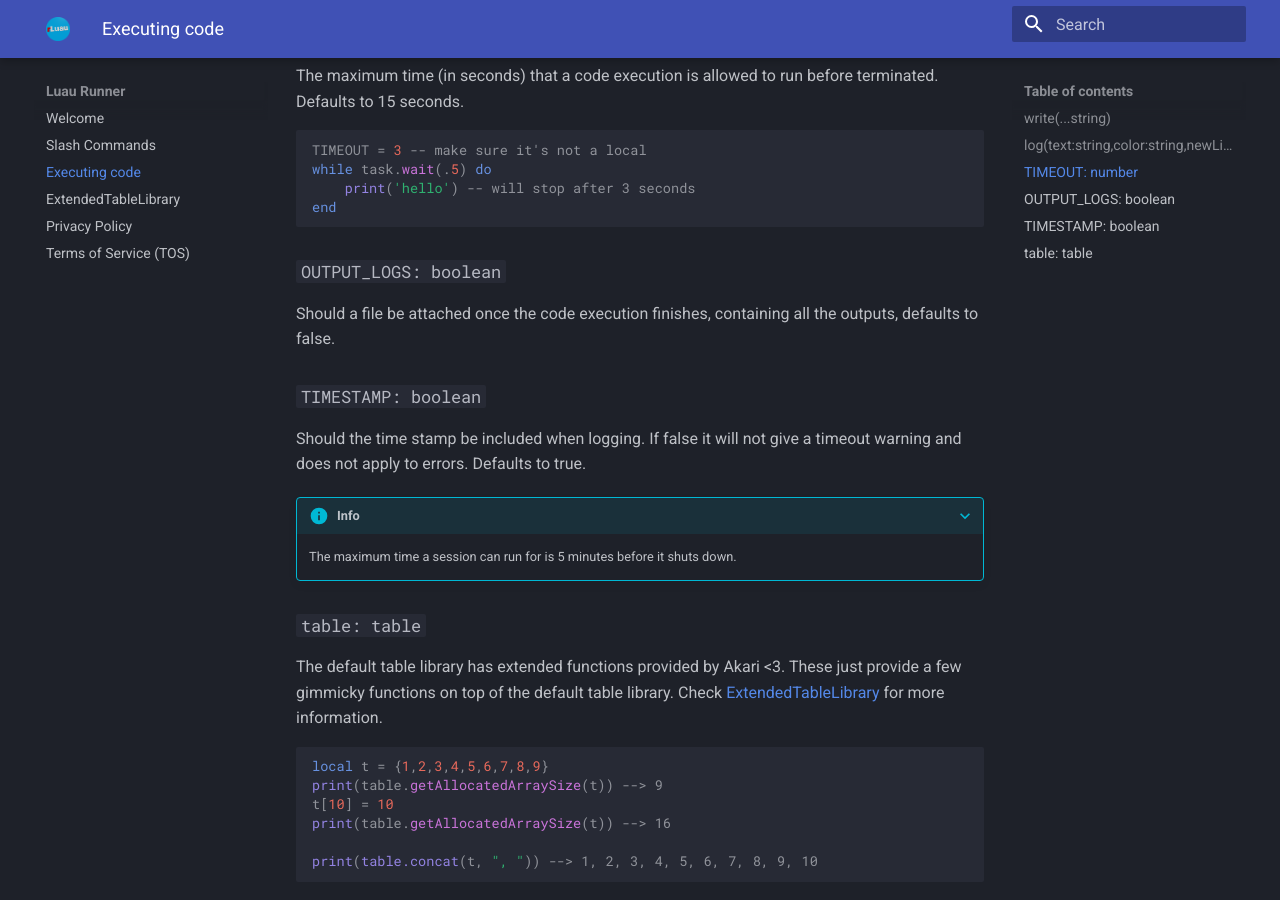
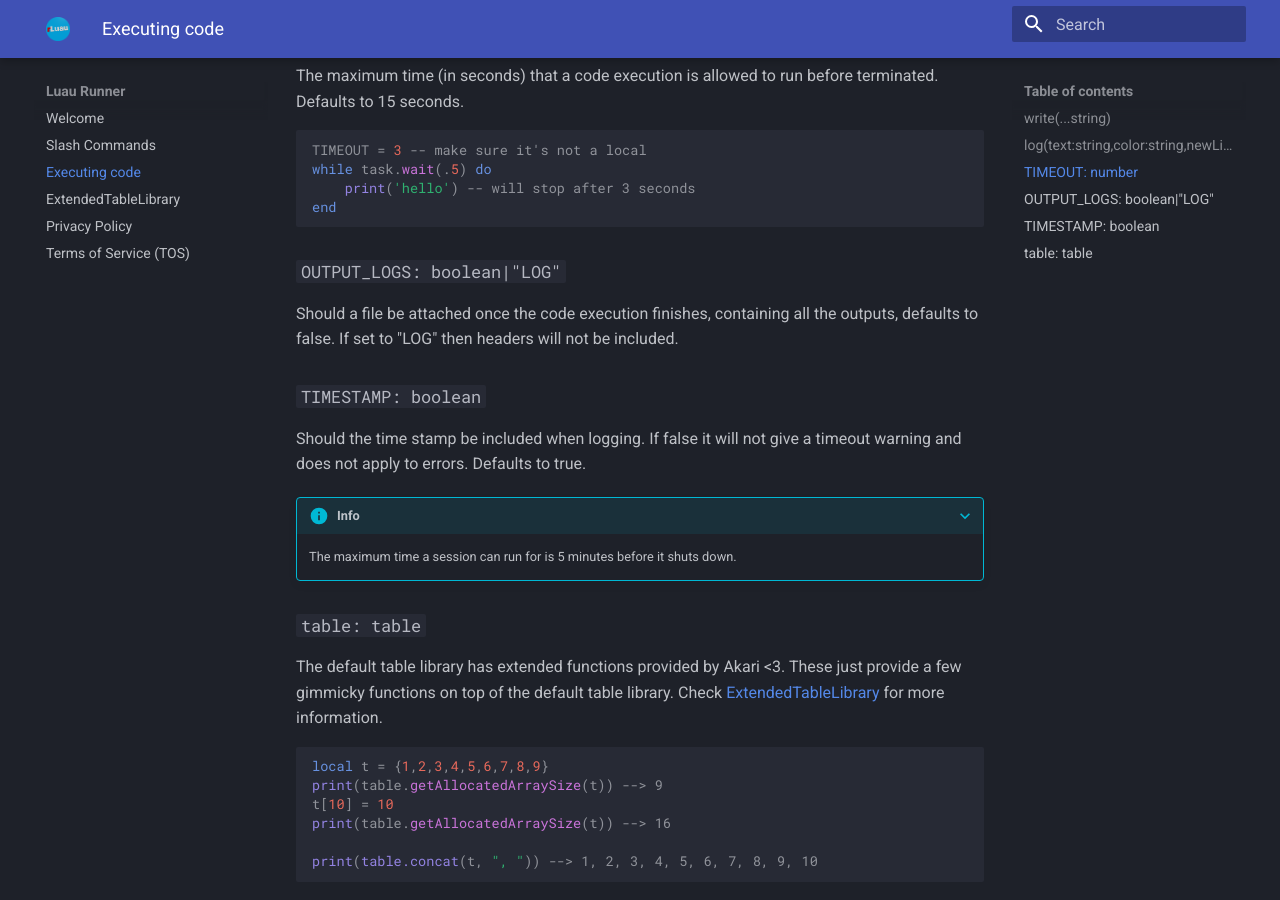
Before and after one commit to haotian2006/LuauBotSite, an MkDocs documentation site: the page built from docs/Env.md, in a window 1280 px wide and 900 px high, scrolled down 938 px. Built offline with MkDocs 1.6.1 and Material for MkDocs 9.7.7, drawn with Linux system fonts in a browser that asks for light colours.

Commit message:
Modify OUTPUT_LOGS to accept 'LOG' as a value
Updated OUTPUT_LOGS description to include 'LOG' option.

````diff
--- a/docs/Env.md
+++ b/docs/Env.md
@@ -33,8 +33,8 @@ end
 ```
 
 
-### `OUTPUT_LOGS: boolean`
-Should a file be attached once the code execution finishes, containing all the outputs, defaults to false.
+### `OUTPUT_LOGS: boolean|"LOG"`
+Should a file be attached once the code execution finishes, containing all the outputs, defaults to false. If set to "LOG" then headers will not be included.
 
 ### `TIMESTAMP: boolean`
 Should the time stamp be included when logging. If false it will not give a timeout warning and does not apply to errors. Defaults to true.
````
